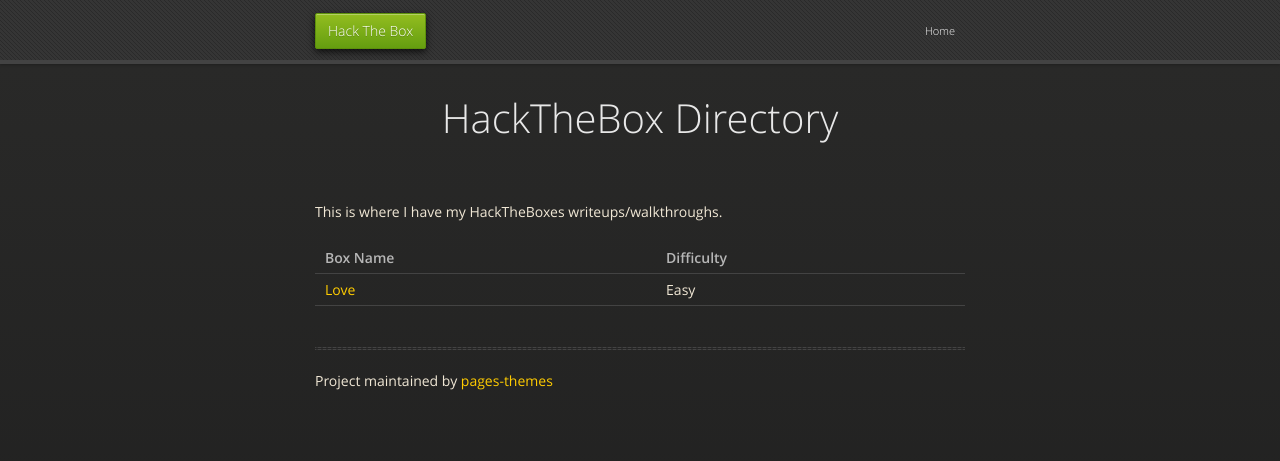
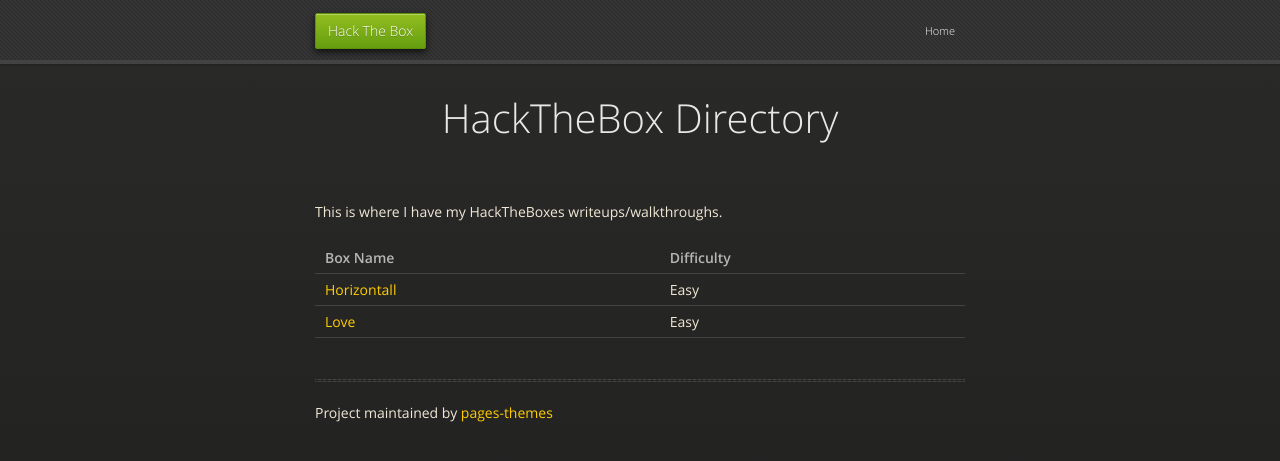
Before and after one commit to pages-themes/midnight, a Jekyll site: the page built from HackTheBox.md, in a window 1280 px wide. Shown: the top 461 px of the page. Built offline with Jekyll 4.4.1, drawn with Linux system fonts in a browser that asks for light colours.

Commit message:
Update HackTheBox.md

```diff
--- a/HackTheBox.md
+++ b/HackTheBox.md
@@ -7,4 +7,5 @@ This is where I have my HackTheBoxes writeups/walkthroughs.
 
 | Box Name  | Difficulty |
 | ------------- | ------------- |
+| <a href="https://susmdt.github.io/Nigerald/HTB/Horizontall"> Horizontall </a>  | Easy |
 | <a href="https://susmdt.github.io/Nigerald/HTB/Love"> Love </a>  | Easy |
```
